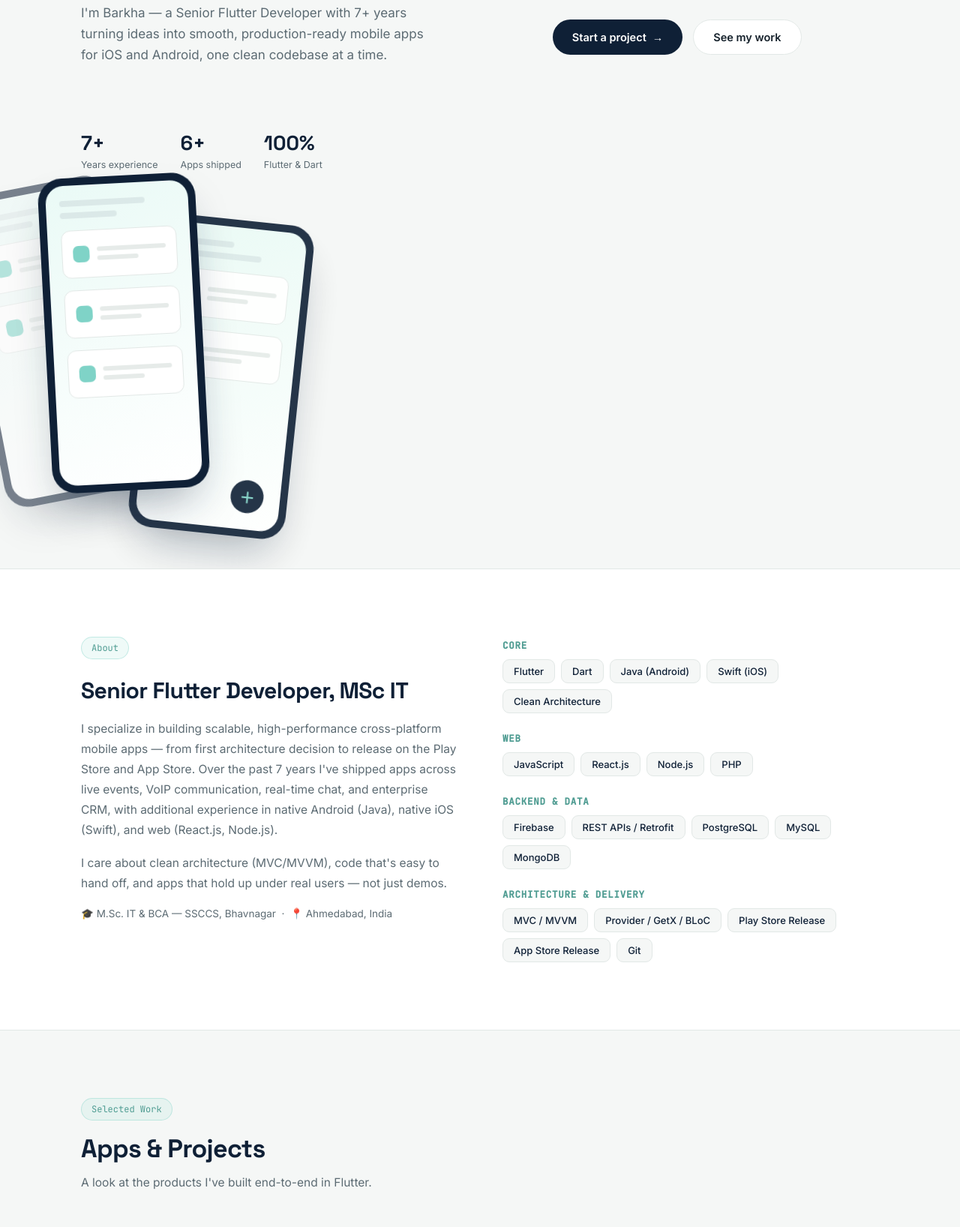
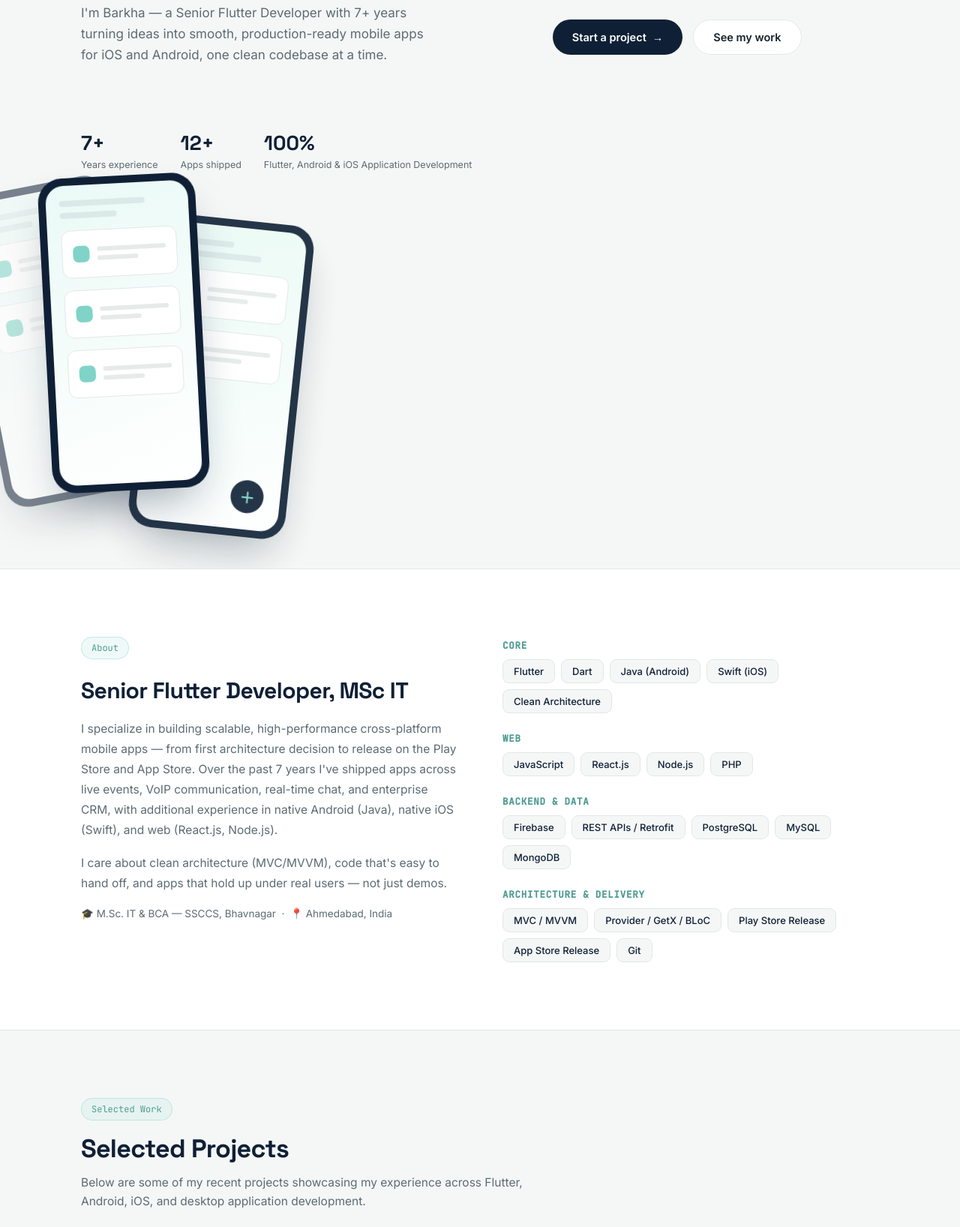
Before and after one commit to my-porfolio-web/barkha-kanojiya.github.io, a plain HTML site: page index.html in a window 1280 px wide. Shown: the part 400-2036 px from the top of the page at 75% size. Drawn offline with Linux system fonts and the light colour scheme.

Commit message:
Add files via upload

```diff
--- a/index.html
+++ b/index.html
@@ -354,8 +354,9 @@
       </div>
       <div class="hero-stats fade-in-up d5">
         <div class="stat"><b class="counter" data-target="7" data-suffix="+">0</b><span>Years experience</span></div>
-        <div class="stat"><b class="counter" data-target="6" data-suffix="+">0</b><span>Apps shipped</span></div>
-        <div class="stat"><b class="counter" data-target="100" data-suffix="%">0</b><span>Flutter &amp; Dart</span></div>
+        <div class="stat"><b class="counter" data-target="12" data-suffix="+">0</b><span>Apps shipped</span></div>
+        <div class="stat"><b class="counter" data-target="100" data-suffix="%">0</b><span>Flutter, Android & iOS
+Application Development</span></div>
       </div>
     </div>
 
@@ -443,8 +444,8 @@
   <div class="wrap">
     <div class="section-head reveal">
       <div class="eyebrow">Selected Work</div>
-      <h2>Apps &amp; Projects</h2>
-      <p>A look at the products I've built end-to-end in Flutter.</p>
+      <h2>Selected Projects</h2>
+      <p>Below are some of my recent projects showcasing my experience across Flutter, Android, iOS, and desktop application development.</p>
     </div>
     <div class="projects-grid reveal-stagger reveal">
 
@@ -628,7 +629,7 @@
   <div class="wrap">
     <div class="contact reveal">
       <h2>Let's build your next app.</h2>
-      <p>Currently open to new freelance Flutter projects — reach out and let's talk.</p>
+      <p>Currently Open to Full-Time, Contract & Freelance Opportunities — reach out and let's talk.</p>
       <div class="contact-links">
         <a class="primary" href="mailto:info@bnex.co.in">✉ info@bnex.co.in</a>
         <!--<a href="tel:+918866927033">📞 +91 88669 27033</a>-->
```
